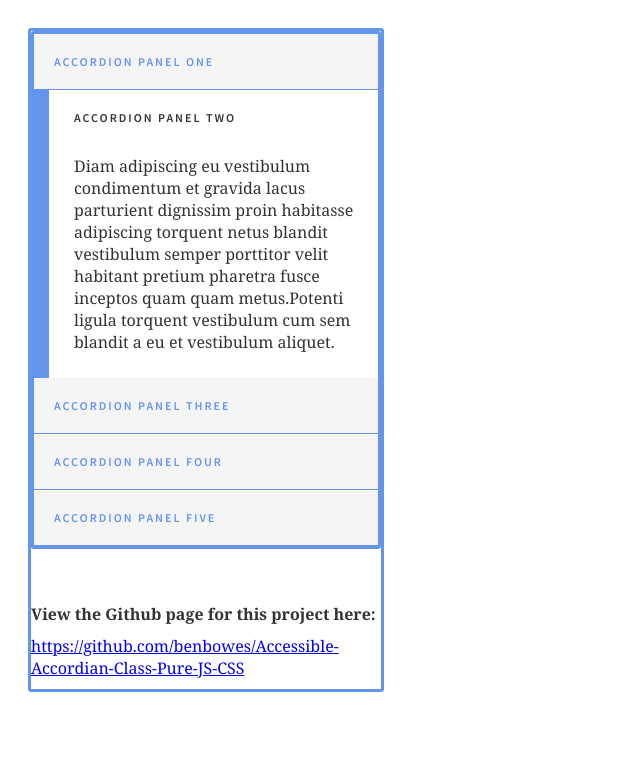
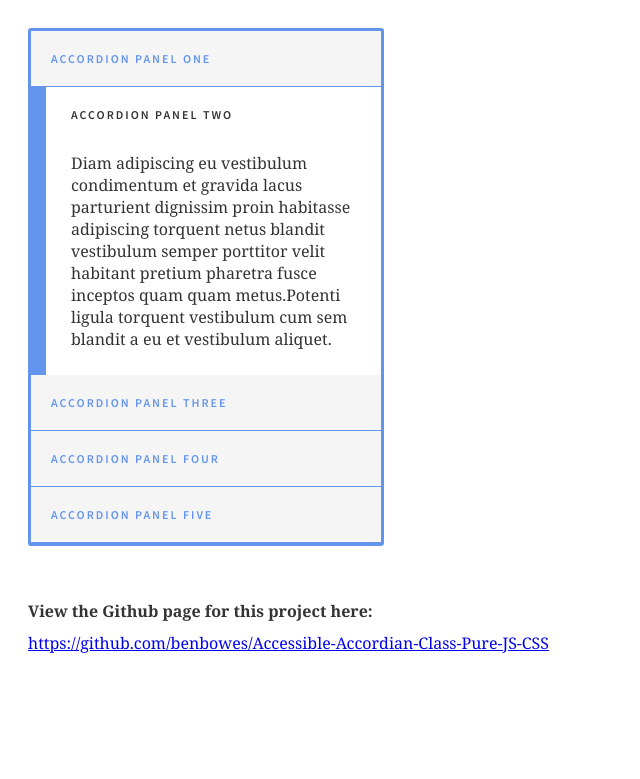
Before and after one commit to benbowes/Accessible-Accordian-Class-Pure-JS-CSS, a plain HTML site: page index.html in a window 1280 px wide. Shown: the whole page, without its empty margins (0-640 px from the left). Drawn offline with Linux system fonts and the light colour scheme.

Commit message:
HTML fix

```diff
--- a/index.html
+++ b/index.html
@@ -10,7 +10,6 @@
 
 
 <section class="accordion" role="tablist" aria-multiselectable="false">
-<section class="accordion" role="tablist">
 
     <a class="accordion-panel__heading" href="javascript:;">Accordion Panel One</a>
     <div class="accordion-panel__content">
--- a/style.css
+++ b/style.css
@@ -7,7 +7,7 @@ p{margin: 0 0 10px 0;}
 .text-center { text-align:center;}
 h4{margin: 0 0 10px;}
 
-/* Remove focus ring as all screen readers tested on add their own focus ring */
+/* Remove focus ring as all screen readers tested on, add their own focus ring */
 :focus{
   outline: 0;
 }
```
